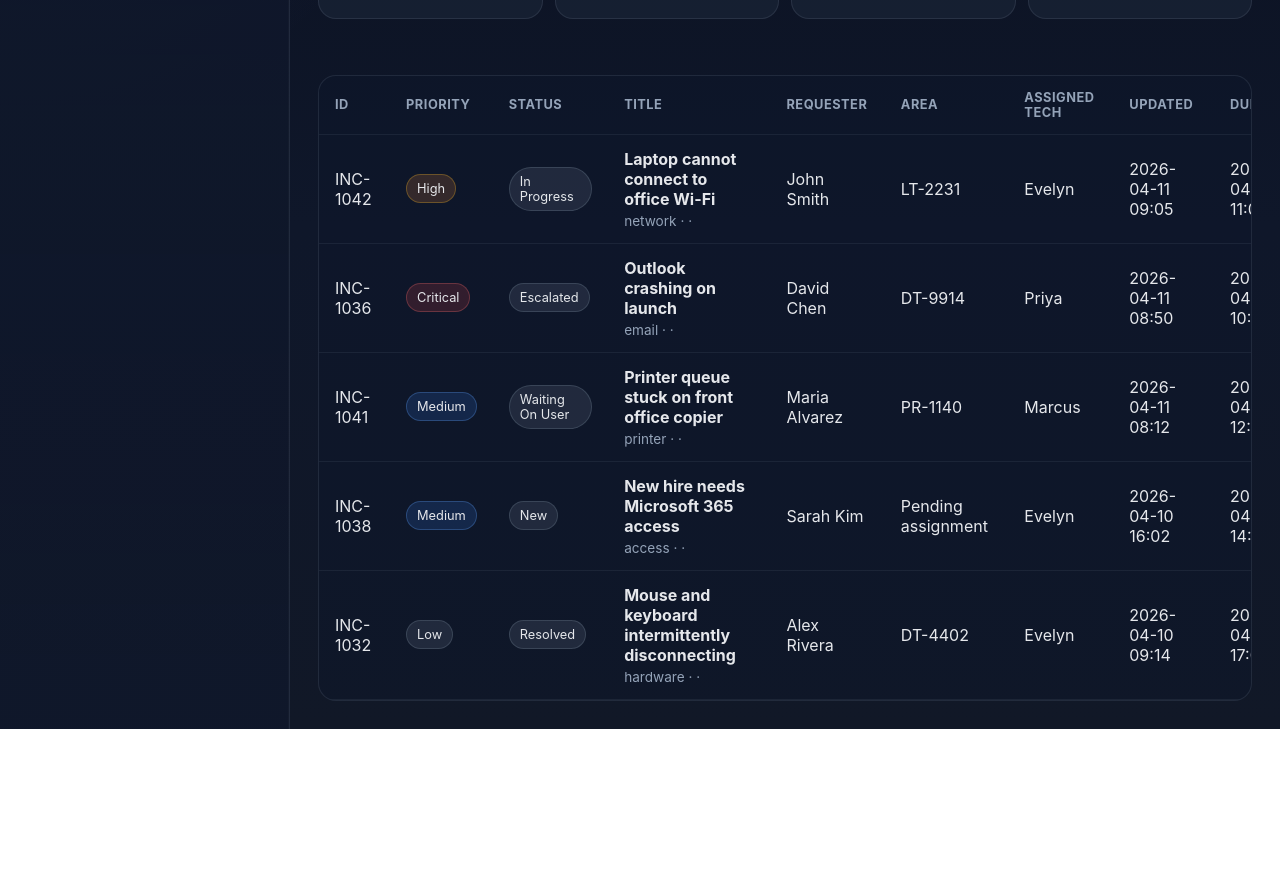
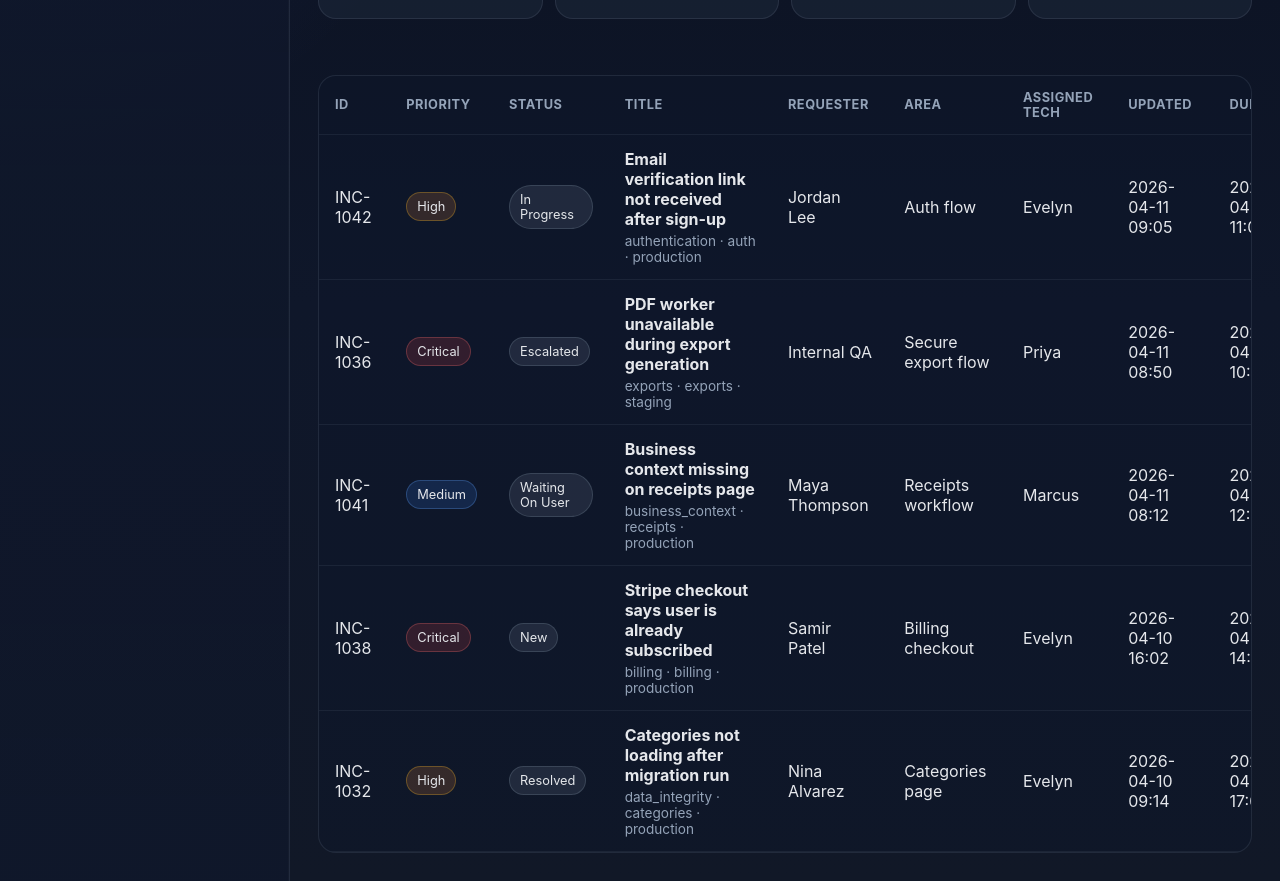
Before and after one commit to Emanuel628/InEx-IT-Support, a React (Vite) app: page /tickets in a window 1280 px wide. Shown: the part 320-1201 px from the top of the page. Before the commit the page ends 1049 px from the top, so only its background shows below. Built offline with nearby package versions, Linux system fonts and the light colour scheme.

Commit message:
Replace generic ticket demo data with InEx Ledger support cases

```diff
--- a/src/features/tickets/data/mockTickets.ts
+++ b/src/features/tickets/data/mockTickets.ts
@@ -3,72 +3,196 @@ import type { TicketRecord } from '@/types/tickets';
 export const mockTickets: TicketRecord[] = [
   {
     id: 'INC-1042',
-    title: 'Laptop cannot connect to office Wi-Fi',
-    requester: 'John Smith',
-    department: 'Finance',
-    asset: 'LT-2231',
+    title: 'Email verification link not received after sign-up',
+    requester: 'Jordan Lee',
+    requesterEmail: 'jordan.lee@example.com',
+    businessName: 'Harbor Books LLC',
+    department: 'Customer Support',
+    asset: 'Auth flow',
     assignedTech: 'Evelyn',
     status: 'in_progress',
     priority: 'high',
-    category: 'network',
+    category: 'authentication',
+    source: 'contact_form',
+    environment: 'production',
+    appArea: 'auth',
+    severity: 'major',
     createdAt: '2026-04-11 08:20',
     updatedAt: '2026-04-11 09:05',
     dueAt: '2026-04-11 11:00',
+    details: 'User completed registration but never received the verification email after several retries.',
+    reproductionSteps: 'Register a new account, wait for verification email, retry resend action.',
+    expectedResult: 'Verification email should arrive within a few minutes.',
+    actualResult: 'No verification email is delivered to the requester inbox.',
+    workaround: 'Support manually confirms email status and advises the user to check spam while resend diagnostics are reviewed.',
+    relatedBusinessId: 'BIZ-2001',
+    relatedUserId: 'USR-1001',
+    relatedRelease: 'REL-3002',
+    tags: ['email', 'verification', 'resend'],
+    activity: [
+      {
+        id: 'INC-1042-act-1',
+        time: '2026-04-11 08:20',
+        author: 'System',
+        type: 'status',
+        text: 'Ticket created for auth in PRODUCTION by Jordan Lee.',
+      },
+      {
+        id: 'INC-1042-act-2',
+        time: '2026-04-11 08:28',
+        author: 'Evelyn',
+        type: 'assignment',
+        text: 'Assigned to Evelyn for resend and email verification triage.',
+      },
+      {
+        id: 'INC-1042-act-3',
+        time: '2026-04-11 09:05',
+        author: 'Evelyn',
+        type: 'note',
+        text: 'Initial check suggests the user record exists but the email event may not have been delivered.',
+      },
+    ],
   },
   {
     id: 'INC-1041',
-    title: 'Printer queue stuck on front office copier',
-    requester: 'Maria Alvarez',
-    department: 'Operations',
-    asset: 'PR-1140',
+    title: 'Business context missing on receipts page',
+    requester: 'Maya Thompson',
+    requesterEmail: 'maya@example.com',
+    businessName: 'North Pier Design',
+    department: 'Customer Support',
+    asset: 'Receipts workflow',
     assignedTech: 'Marcus',
     status: 'waiting_on_user',
     priority: 'medium',
-    category: 'printer',
+    category: 'business_context',
+    source: 'manual',
+    environment: 'production',
+    appArea: 'receipts',
+    severity: 'major',
     createdAt: '2026-04-11 07:45',
     updatedAt: '2026-04-11 08:12',
     dueAt: '2026-04-11 12:00',
+    details: 'User can open receipts but upload flow fails because the page says business context is missing.',
+    reproductionSteps: 'Log in as an affected user, open receipts page, attempt upload.',
+    expectedResult: 'Receipts page should resolve the active business automatically.',
+    actualResult: 'The workflow stops with a missing business context message.',
+    workaround: 'Have the user refresh and re-enter the receipts page after account context is reloaded.',
+    relatedBusinessId: 'BIZ-2002',
+    relatedUserId: 'USR-1002',
+    relatedRelease: 'REL-3001',
+    tags: ['receipts', 'business-context'],
+    activity: [
+      {
+        id: 'INC-1041-act-1',
+        time: '2026-04-11 07:45',
+        author: 'System',
+        type: 'status',
+        text: 'Ticket created for receipts in PRODUCTION by Maya Thompson.',
+      },
+      {
+        id: 'INC-1041-act-2',
+        time: '2026-04-11 08:00',
+        author: 'Marcus',
+        type: 'assignment',
+        text: 'Assigned to Marcus for business context lookup review.',
+      },
+      {
+        id: 'INC-1041-act-3',
+        time: '2026-04-11 08:12',
+        author: 'Marcus',
+        type: 'status',
+        text: 'Status changed from in progress review to waiting on user while reproduction details are requested.',
+      },
+    ],
   },
   {
     id: 'INC-1038',
-    title: 'New hire needs Microsoft 365 access',
-    requester: 'Sarah Kim',
-    department: 'HR',
-    asset: 'Pending assignment',
+    title: 'Stripe checkout says user is already subscribed',
+    requester: 'Samir Patel',
+    requesterEmail: 'samir@example.com',
+    businessName: 'Patel Studio',
+    department: 'Billing Support',
+    asset: 'Billing checkout',
     assignedTech: 'Evelyn',
     status: 'new',
-    priority: 'medium',
-    category: 'access',
+    priority: 'critical',
+    category: 'billing',
+    source: 'email',
+    environment: 'production',
+    appArea: 'billing',
+    severity: 'critical',
     createdAt: '2026-04-10 16:02',
     updatedAt: '2026-04-10 16:02',
     dueAt: '2026-04-11 14:00',
+    details: 'The user is trying to upgrade but Stripe blocks checkout by saying the account is already subscribed.',
+    reproductionSteps: 'Open upgrade flow for an existing subscriber and attempt checkout.',
+    expectedResult: 'Upgrade flow should reflect current subscription state cleanly.',
+    actualResult: 'Checkout is blocked with an already subscribed message.',
+    workaround: 'Support reviews existing subscription state before asking the user to retry.',
+    relatedBusinessId: 'BIZ-2003',
+    relatedUserId: 'USR-1003',
+    relatedRelease: 'REL-3003',
+    tags: ['billing', 'stripe', 'subscription'],
+    activity: [],
   },
   {
     id: 'INC-1036',
-    title: 'Outlook crashing on launch',
-    requester: 'David Chen',
-    department: 'Sales',
-    asset: 'DT-9914',
+    title: 'PDF worker unavailable during export generation',
+    requester: 'Internal QA',
+    requesterEmail: 'qa@inexledger.test',
+    businessName: 'Internal Test Workspace',
+    department: 'Internal',
+    asset: 'Secure export flow',
     assignedTech: 'Priya',
     status: 'escalated',
     priority: 'critical',
-    category: 'email',
+    category: 'exports',
+    source: 'error_log',
+    environment: 'staging',
+    appArea: 'exports',
+    severity: 'critical',
     createdAt: '2026-04-10 11:15',
     updatedAt: '2026-04-11 08:50',
     dueAt: '2026-04-11 10:00',
+    details: 'Export generation fails because the PDF worker service cannot be reached in the current environment.',
+    reproductionSteps: 'Request secure export from staging and inspect worker response.',
+    expectedResult: 'Export request should complete and return redacted/full artifacts as configured.',
+    actualResult: 'Export flow fails before generation because the worker is unavailable.',
+    workaround: 'Pause export testing until worker environment variables are confirmed.',
+    relatedBusinessId: 'BIZ-TEST-1',
+    relatedUserId: 'USR-QA-1',
+    relatedRelease: 'REL-3004',
+    tags: ['exports', 'pdf-worker', 'staging'],
+    activity: [],
   },
   {
     id: 'INC-1032',
-    title: 'Mouse and keyboard intermittently disconnecting',
-    requester: 'Alex Rivera',
-    department: 'Support',
-    asset: 'DT-4402',
+    title: 'Categories not loading after migration run',
+    requester: 'Nina Alvarez',
+    requesterEmail: 'nina@example.com',
+    businessName: 'Alvarez Creative Co.',
+    department: 'Customer Support',
+    asset: 'Categories page',
     assignedTech: 'Evelyn',
     status: 'resolved',
-    priority: 'low',
-    category: 'hardware',
+    priority: 'high',
+    category: 'data_integrity',
+    source: 'manual',
+    environment: 'production',
+    appArea: 'categories',
+    severity: 'major',
     createdAt: '2026-04-09 14:21',
     updatedAt: '2026-04-10 09:14',
     dueAt: '2026-04-10 17:00',
+    details: 'The categories page stopped loading after a migration issue affected category retrieval.',
+    reproductionSteps: 'Open categories page for the affected business after migration deployment.',
+    expectedResult: 'Categories should load normally for the current business.',
+    actualResult: 'The page fails to load category data.',
+    workaround: 'Support manually confirms data integrity after the forward fix is applied.',
+    relatedBusinessId: 'BIZ-2004',
+    relatedUserId: 'USR-1004',
+    relatedRelease: 'REL-3000',
+    tags: ['categories', 'migration', 'resolved'],
+    activity: [],
   },
 ];
```
